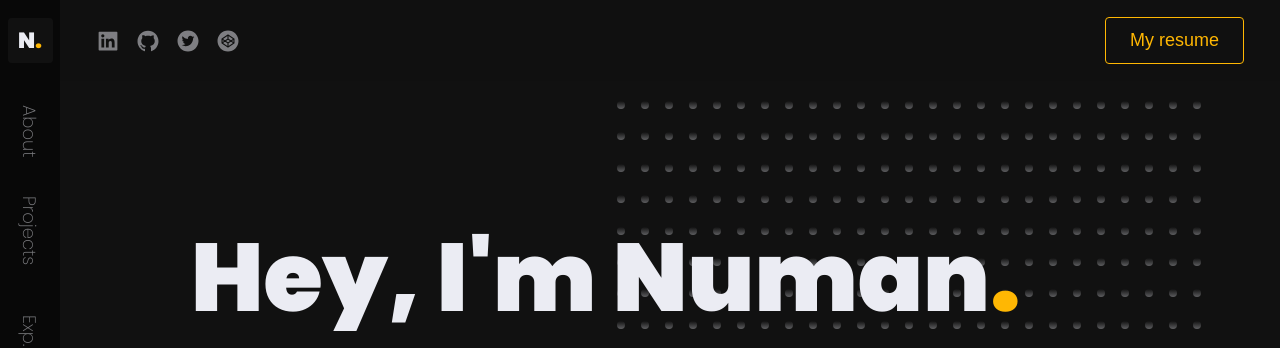
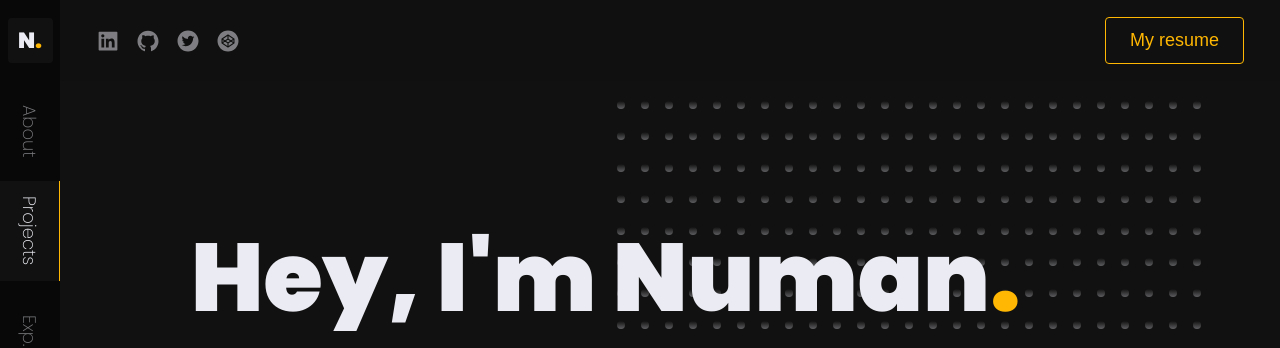
Before and after one commit to numanabubakar/reactportfolio, a React (Create React App) app: page / in a window 1280 px wide. Shown: the top 348 px of the page. Built offline with nearby package versions, Linux system fonts and the light colour scheme.

Commit message:
responsive sidebar navigation with scroll-spy functionality

```diff
--- a/src/components/home/home.module.scss
+++ b/src/components/home/home.module.scss
@@ -1,8 +1,9 @@
 .home {
-  display: grid;
-  grid-template-columns: 60px 1fr;
+  main {
+    margin-left: 60px;
 
-  @media (max-width: 768px) {
-    grid-template-columns: 1fr;
+    @media (max-width: 768px) {
+      margin-left: 0;
+    }
   }
 }
--- a/src/components/nav/SideBar.js
+++ b/src/components/nav/SideBar.js
@@ -6,23 +6,26 @@ export const SideBar = () => {
   const [selected, setSelected] = useState("");
 
   useEffect(() => {
-    const sections = document.querySelectorAll(".section-wrapper");
+    const handleScroll = () => {
+      const sections = document.querySelectorAll(".section-wrapper");
+      let current = "";
 
-    const options = {
-      threshold: 0.3,
+      sections.forEach((section) => {
+        const rect = section.getBoundingClientRect();
+        if (rect.top <= window.innerHeight * 0.4) {
+          current = section.id;
+        }
+      });
+
+      if (current) {
+        setSelected(current);
+      }
     };
 
-    const callback = (entries) => {
-      entries.forEach((entry) => {
-        if (entry.isIntersecting) {
-          setSelected(entry.target.id);
-        }
-      });
-    };
+    window.addEventListener("scroll", handleScroll, { passive: true });
+    handleScroll();
 
-    const observer = new IntersectionObserver(callback, options);
-
-    sections.forEach((section) => observer.observe(section));
+    return () => window.removeEventListener("scroll", handleScroll);
   }, []);
 
   return (
--- a/src/components/nav/sidebar.module.scss
+++ b/src/components/nav/sidebar.module.scss
@@ -3,9 +3,10 @@
 
   height: 100vh;
 
-  position: sticky;
-  top: 0px;
-  left: 0px;
+  position: fixed;
+  top: 0;
+  left: 0;
+  width: 60px;
   z-index: 20;
 
   display: flex;
```
